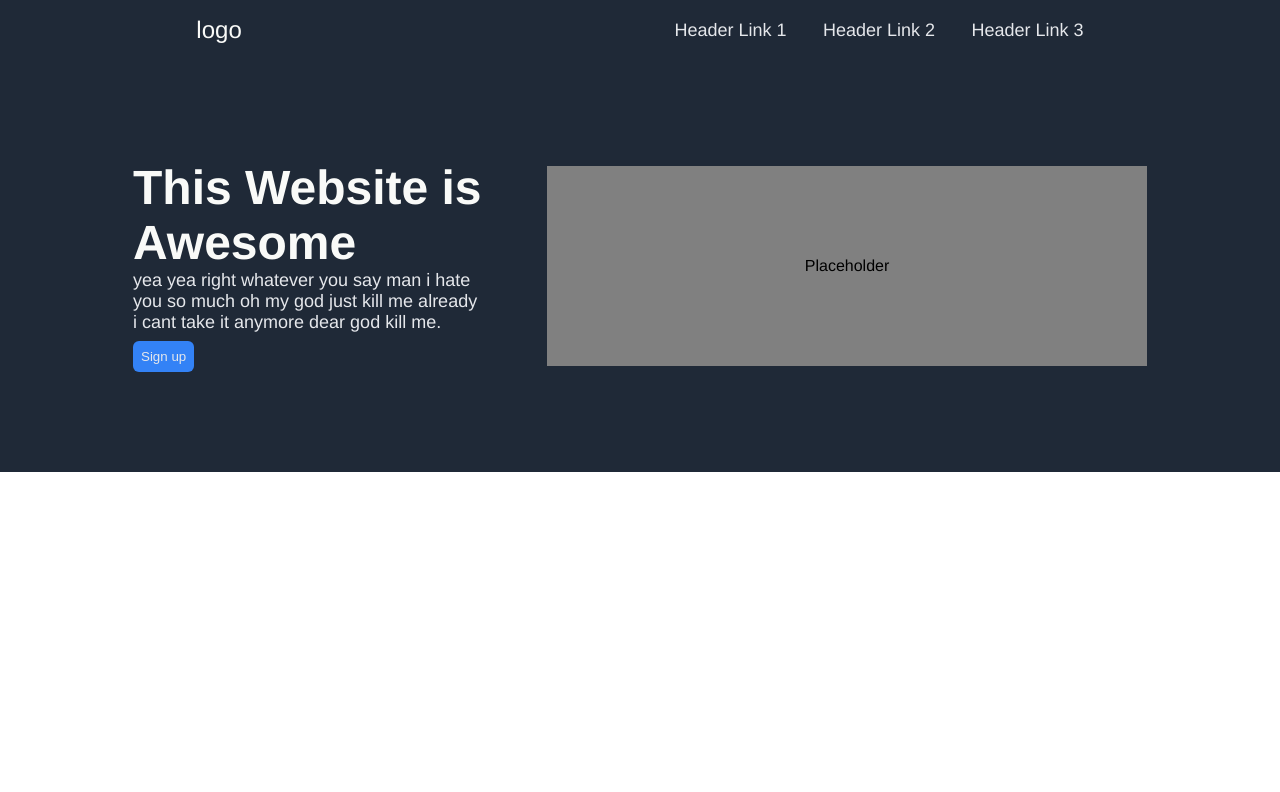
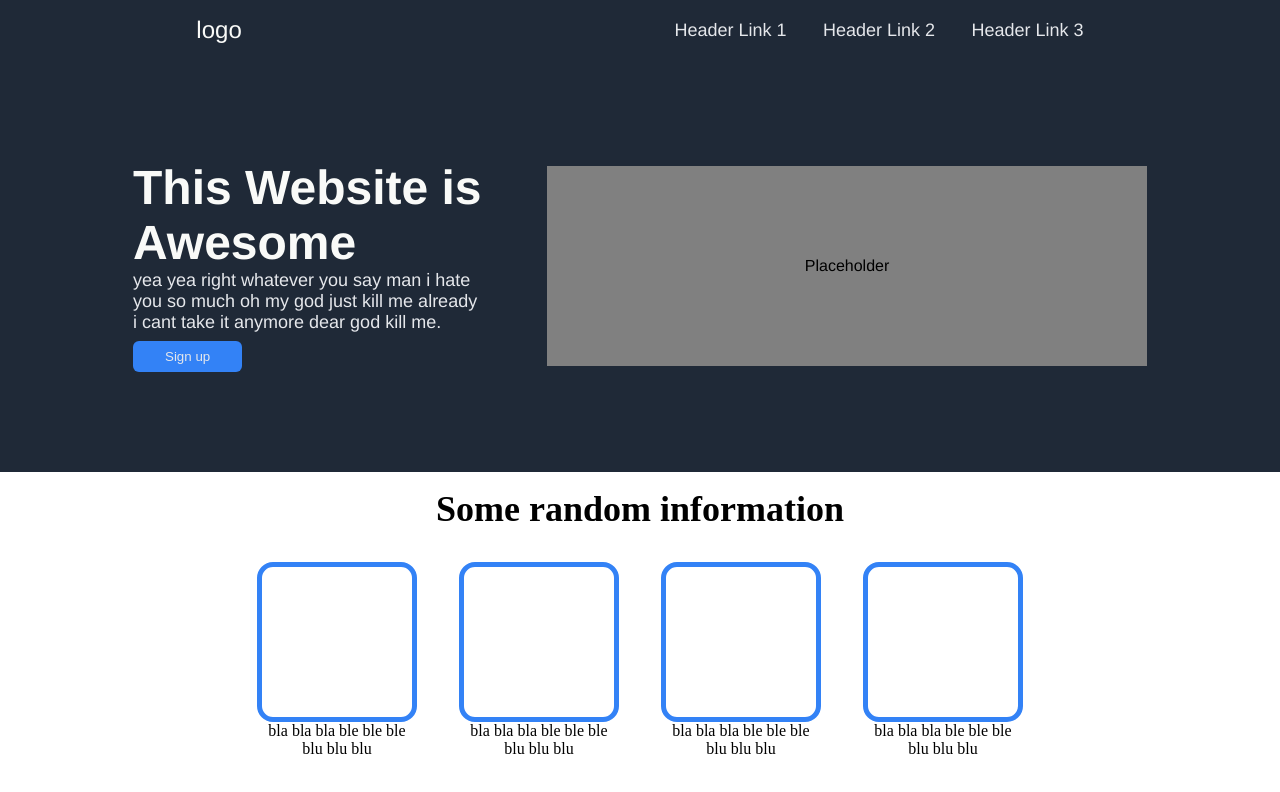
Before and after one commit to futuranights/landing-page, a plain HTML site: page index.html in a window 1280 px wide. Drawn offline with Linux system fonts and the light colour scheme.

Commit message:
Added the middle part of the site.

```diff
--- a/index.html
+++ b/index.html
@@ -34,5 +34,25 @@
                 </div>
             </div>
         </div>
+        <div class="info-title">Some random information</div>
+        <div class="information">
+            <div class="info">
+                <div class="square"></div>
+                <div class="info-text">bla bla bla ble ble ble blu blu blu</div>
+            </div>
+            <div class="info">
+                <div class="square"></div>
+                <div class="info-text">bla bla bla ble ble ble blu blu blu</div>
+            </div>
+            <div class="info">
+                <div class="square"></div>
+                <div class="info-text">bla bla bla ble ble ble blu blu blu</div>
+            </div>
+            <div class="info">
+                <div class="square"></div>
+                <div class="info-text">bla bla bla ble ble ble blu blu blu</div>
+            </div>
+
+        </div>
     </body>
 </html>
--- a/style.css
+++ b/style.css
@@ -1,5 +1,7 @@
 body{
     margin: 0;
+    display: flex;
+    flex-direction: column;
 }
 
 /* header */
@@ -33,7 +35,8 @@ a{
     justify-content: center;
     gap: 64px;
     align-items: center;
-    font-family:'Franklin Gothic Medium', 'Arial Narrow', Arial, sans-serif
+    font-family:'Franklin Gothic Medium', 'Arial Narrow', Arial, sans-serif;
+    flex-wrap: wrap;
 }
 
 .image{
@@ -68,8 +71,37 @@ a{
 }
 button{
     background-color: #3382F6;
-    border-radius: 6px;
-    padding: 8px;
-    border: none;
+    border-radius: 6px;                 /* rounds the button border */
+    padding: 8px 32px;
+    border: none;                       /* removes the button border */
     color: #E5E7EB;
 }
+
+/* middle of the page */
+
+.info-title{
+    text-align: center;
+    padding: 16px;
+    margin-bottom: 16px;
+    font-size: 36px;
+    font-weight: 900;
+}
+.information{
+    display: flex;
+    justify-content: center;
+    gap: 52px;
+    flex-wrap: wrap;
+}
+.square{
+    width: 150px;
+    height: 150px;
+    border: 5px #3382F6 solid;
+    border-radius: 16px;
+}
+.info{
+    display: flex;
+    flex-direction: column;
+    max-width: 150px;
+    align-items: center;
+    text-align: center;
+}
```
